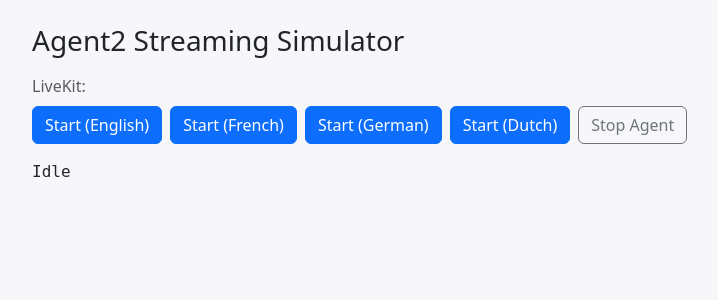
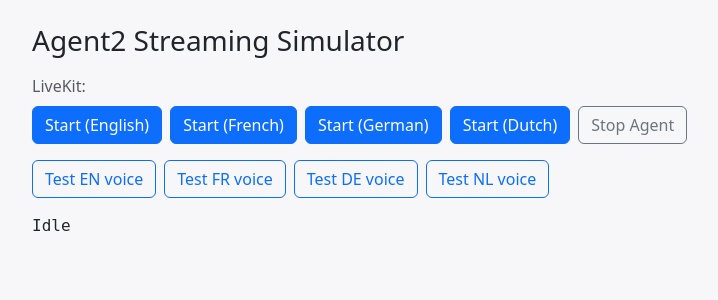
Before and after one commit to nimavakil1/Agent2, a Node server app: page / in a window 1280 px wide. Shown: the top 300 px of the page, without its empty margins (50-768 px from the left). Run offline with Node 20, Linux system fonts and the light colour scheme; some libraries are stand-ins or nearby versions.

Commit message:
feat(ui): add server-side ElevenLabs voice-check endpoint and UI buttons to play direct REST TTS per language; helps verify correct voice

```diff
--- a/ui/server.js
+++ b/ui/server.js
@@ -118,6 +118,38 @@
   }
 });
 
+// Voice-check: synth a short sample with ElevenLabs REST for the selected language
+app.get('/api/voice-check', async (req, res) => {
+  try {
+    const lang = String(req.query.lang || 'en').toLowerCase();
+    const ek = process.env.ELEVENLABS_API_KEY || process.env.ELEVEN_API_KEY;
+    if (!ek) return res.status(400).send('missing ELEVENLABS_API_KEY');
+    const voices = {
+      en: process.env.ELEVENLABS_VOICE_EN,
+      fr: process.env.ELEVENLABS_VOICE_FR_BE,
+      de: process.env.ELEVENLABS_VOICE_DE_DE,
+      nl: process.env.ELEVENLABS_VOICE_NL_BE || process.env.ELEVENLABS_VOICE_NL_NL,
+    };
+    const voiceId = voices[lang] || voices.en;
+    if (!voiceId) return res.status(400).send('voice id not configured');
+    const base = (process.env.ELEVENLABS_BASE_URL || 'https://api.elevenlabs.io').replace(/\/$/, '');
+    const text = `Voice check in ${lang}. This should be the configured ElevenLabs voice.`;
+    const r = await fetch(`${base}/v1/text-to-speech/${voiceId}`, {
+      method: 'POST',
+      headers: { 'xi-api-key': ek, accept: 'audio/mpeg', 'content-type': 'application/json' },
+      body: JSON.stringify({ text, model_id: 'eleven_flash_v2' }),
+    });
+    if (!r.ok) {
+      const t = await r.text();
+      return res.status(502).send(`elevenlabs error ${r.status}: ${t.slice(0,200)}`);
+    }
+    res.setHeader('content-type', 'audio/mpeg');
+    res.send(Buffer.from(await r.arrayBuffer()));
+  } catch (e) {
+    res.status(500).send(String(e?.message || e));
+  }
+});
+
 app.listen(port, () => {
   console.log(`UI listening on http://localhost:${port}`);
 });
--- a/ui/views/simulate.ejs
+++ b/ui/views/simulate.ejs
@@ -23,8 +23,15 @@
       <button class="btn btn-primary" onclick="start('nl')">Start (Dutch)</button>
       <button class="btn btn-outline-secondary" onclick="stopAgent()">Stop Agent</button>
     </div>
+    <div class="d-flex gap-2 flex-wrap mb-3">
+      <button class="btn btn-outline-primary" onclick="voiceCheck('en')">Test EN voice</button>
+      <button class="btn btn-outline-primary" onclick="voiceCheck('fr')">Test FR voice</button>
+      <button class="btn btn-outline-primary" onclick="voiceCheck('de')">Test DE voice</button>
+      <button class="btn btn-outline-primary" onclick="voiceCheck('nl')">Test NL voice</button>
+    </div>
     <div class="status" id="status">Idle</div>
     <audio id="audio-el"></audio>
+    <audio id="check-el"></audio>
   </div>
 
   <script>
@@ -76,6 +83,20 @@
       try { await fetch('/api/agent/stop', { method:'POST' }); setStatus('Agent stop requested'); } catch {}
       try { if (room) { await room.disconnect(); room = null; } } catch {}
     }
+
+    async function voiceCheck(lang){
+      try {
+        setStatus('Fetching voice check…');
+        const r = await fetch('/api/voice-check?lang=' + encodeURIComponent(lang));
+        if (!r.ok) { setStatus('Voice check failed: ' + (await r.text())); return; }
+        const buf = await r.arrayBuffer();
+        const blob = new Blob([buf], { type:'audio/mpeg' });
+        const url = URL.createObjectURL(blob);
+        const el = document.getElementById('check-el');
+        el.src = url; await el.play();
+        setStatus('Playing voice check (' + lang + ')');
+      } catch (e){ setStatus('Voice check error: ' + (e?.message||e)); }
+    }
   </script>
 </body>
 </html>
```
